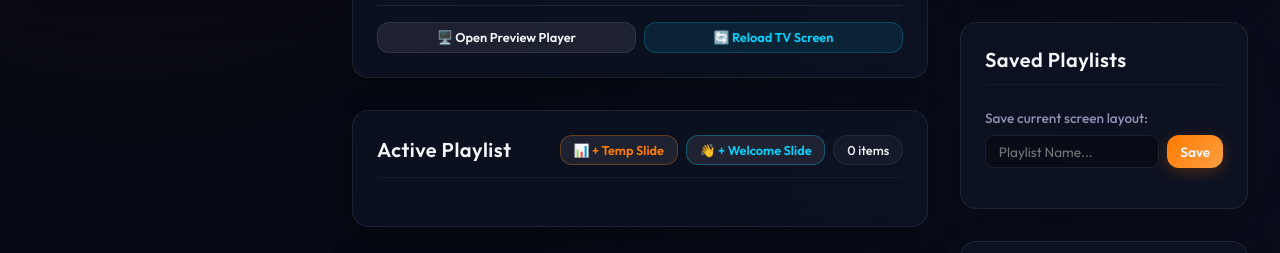
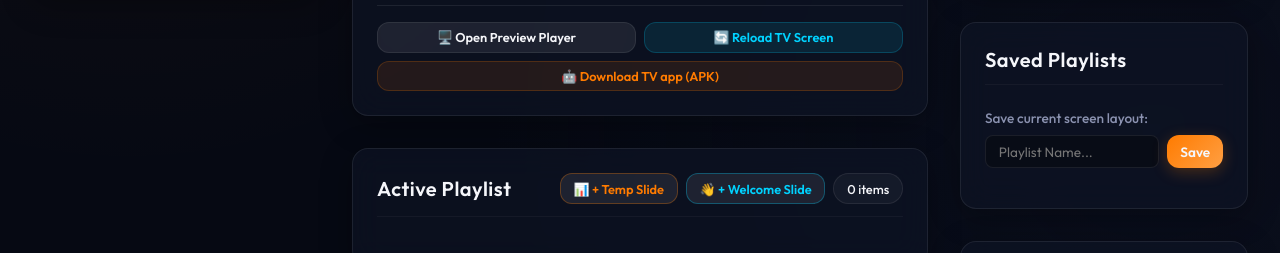
Before and after one commit to ShaunDurant-Dome/novaremote, a website: page public/index.html in a window 1280 px wide. Shown: the part 511-764 px from the top of the page. Drawn offline with Linux system fonts and the light colour scheme.

Commit message:
feat: add android app launcher icon, tv banner, caching fix, and dashboard download link

```diff
--- a/public/index.html
+++ b/public/index.html
@@ -331,6 +331,7 @@
                         <button class="btn btn-secondary" style="flex: 1; padding: 0.4rem; font-size: 0.8rem; justify-content: center; height: auto;" onclick="launchPlayer()">🖥️ Open Preview Player</button>
                         <button class="btn btn-secondary" style="flex: 1; padding: 0.4rem; font-size: 0.8rem; justify-content: center; height: auto; background: rgba(0,210,255,0.1); color: #00d2ff; border-color: rgba(0,210,255,0.2);" onclick="forceReloadScreen()">🔄 Reload TV Screen</button>
                     </div>
+                    <a href="novaremote-player.apk" download class="btn btn-secondary" style="display: flex; align-items: center; justify-content: center; width: 100%; margin-top: 0.5rem; padding: 0.4rem; font-size: 0.8rem; height: auto; background: rgba(255,123,0,0.1); color: var(--primary); border-color: rgba(255,123,0,0.2); text-decoration: none;">🤖 Download TV app (APK)</a>
                 </div>
 
                 <!-- Screen Playlist -->
```
Also changed, not shown: 1 other file.
